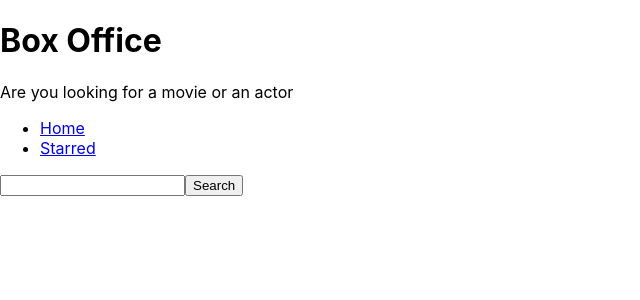
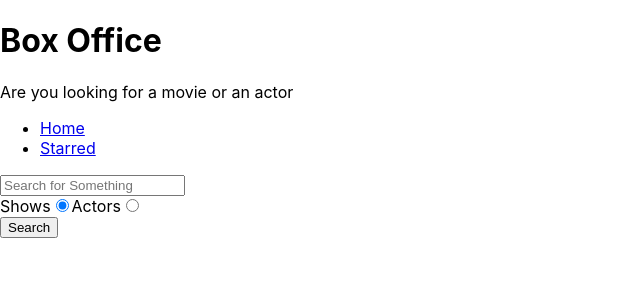
Before and after one commit to sujit2141/BoxOffice, a React (Create React App) app: page / in a window 1280 px wide. Shown: the top 300 px of the page, without its empty margins (0-640 px from the left). Built offline with nearby package versions, Linux system fonts and the light colour scheme.

Commit message:
added search option

```diff
--- a/src/pages/Home.js
+++ b/src/pages/Home.js
@@ -5,9 +5,12 @@
 const Home = () => {
   const [input, setInput] = useState('');
   const [results, setResults] = useState(null);
+  const [searchOption, setSearchOption] = useState('shows');
+
+  const isShowSearch = searchOption === 'shows';
 
   const onSearch = () => {
-    apiGet(`/search/shows?q=${input}`).then(result => {
+    apiGet(`/search/${searchOption}?q=${input}`).then(result => {
       setResults(result);
     });
   };
@@ -22,18 +25,22 @@
     }
   };
 
+  const onRadioChange = ev => {
+    setSearchOption(ev.target.value);
+  };
+
+  console.log(searchOption);
+
   const renderResults = () => {
     if (results && results.length === 0) {
       return <div>No results</div>;
     }
     if (results && results.length > 0) {
-      return (
-        <div>
-          {results.map(item => (
-            <div key={item.show.id}>{item.show.name}</div>
-          ))}
-        </div>
-      );
+      return results[0].show
+        ? results.map(item => <div key={item.show.id}>{item.show.name}</div>)
+        : results.map(item => (
+            <div key={item.person.id}>{item.person.name}</div>
+          ));
     }
     return null;
   };
@@ -42,10 +49,33 @@
     <MainPageLayout>
       <input
         typt="text"
+        placeholder="Search for Something"
         onChange={onInputChange}
         onKeyDown={onKeyDown}
         value={input}
       />
+      <div>
+        <label htmlFor="shows-search">
+          Shows
+          <input
+            id="shows-search"
+            type="radio"
+            value="shows"
+            checked={isShowSearch}
+            onChange={onRadioChange}
+          />
+        </label>
+        <label htmlFor="actors-search">
+          Actors
+          <input
+            id="actors-search"
+            type="radio"
+            value="people"
+            checked={!isShowSearch}
+            onChange={onRadioChange}
+          />
+        </label>
+      </div>
       <button type="button" onClick={onSearch}>
         Search
       </button>
```
